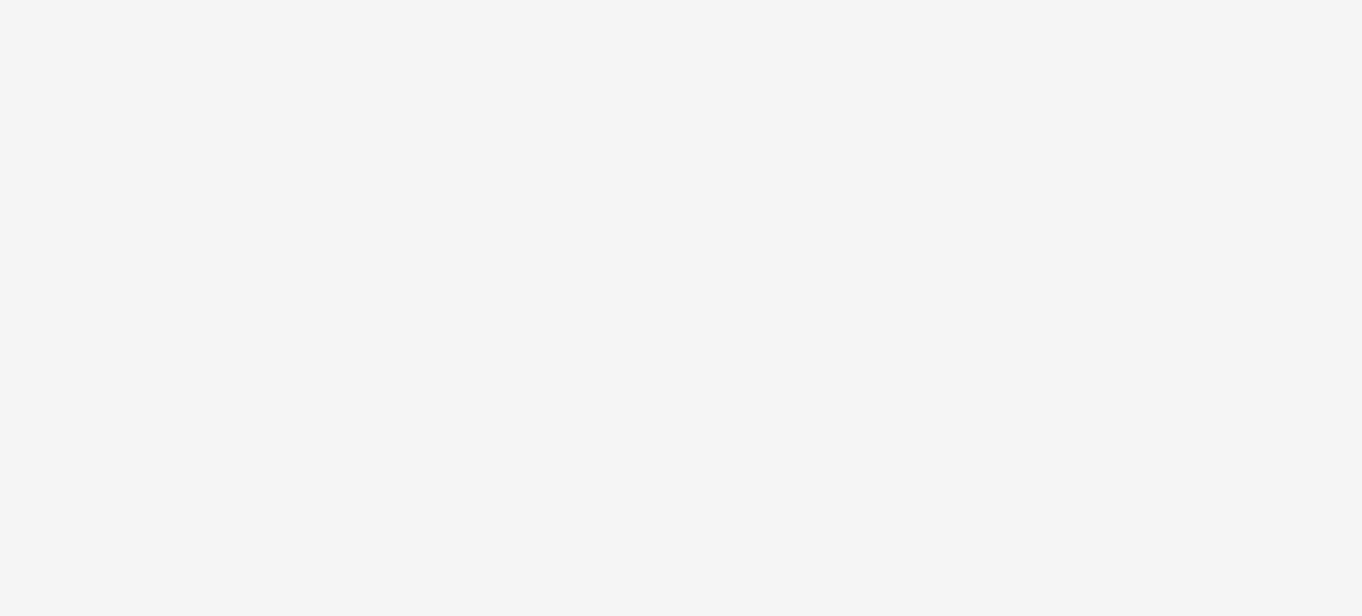
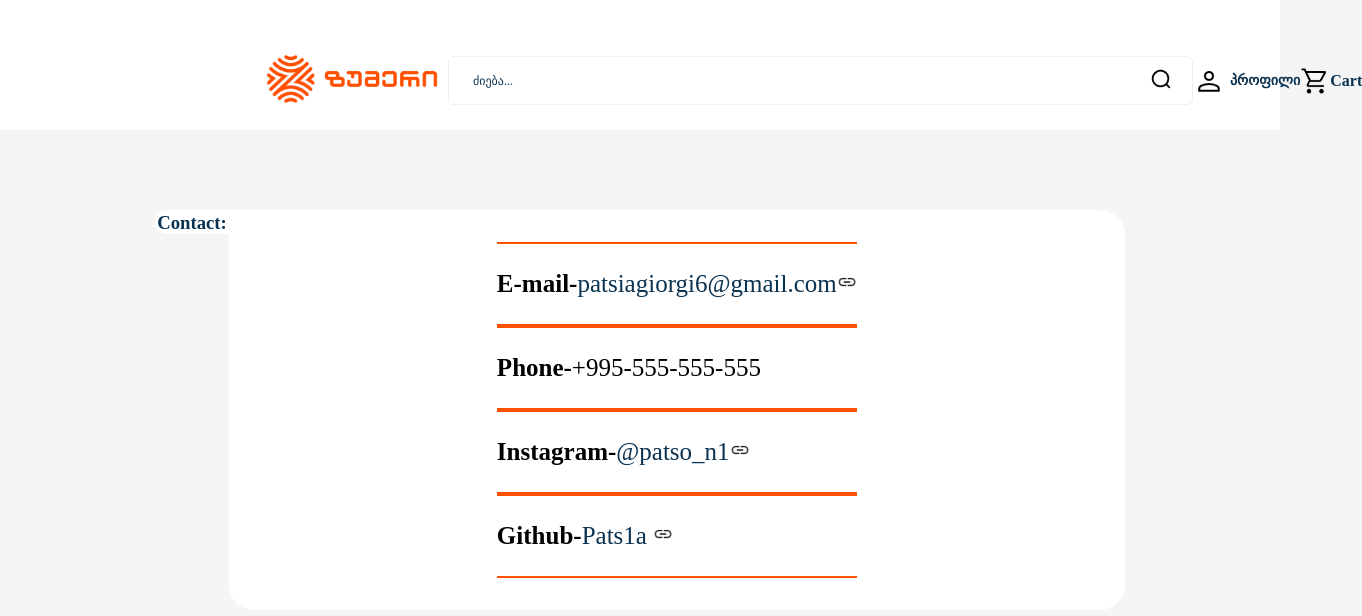
Before and after one commit to Pats1a/E-commerce-project, a React (Vite) app: page /contact in a window 1280 px wide. Before the commit this address had no page. Shown: the top 616 px of the page, 1362 px wide, since content can reach past the window. Built offline with nearby package versions, Linux system fonts and the light colour scheme; a web font is replaced by a local one.

Commit message:
added Shopping Cart functionality

```diff
--- a/src/App.css
+++ b/src/App.css
@@ -377,6 +377,7 @@ margin-left: 210px;
   border: none;
   border-radius: 5px;
   transition: 0.5s;
+  cursor: pointer;
 }
 
 .product-button:hover{
@@ -454,7 +455,9 @@ margin-left: 210px;
 }
 
 .cart-added-products{
+  overflow: scroll;
   background-color: white;
+  padding: 10px;
   width: 45%;
   height: 40vh;
   margin-top: 4vh;
@@ -589,4 +592,138 @@ margin-left: 210px;
   background-color: #ff5100;
   color: white;
   font-family: Noto-sans;
+  cursor: pointer;
 }
+
+.footer {
+  background-color: #ff51001f;
+  text-align: center;
+  position: fixed;
+  bottom: 0;
+  width: 100%;
+}
+
+.contact-link {
+  font-size: 12px;
+  font-family: Noto-sans;
+  color: #ffffff;
+  background-color: #ff6b26;
+  padding: 2px;
+  border-radius: 8px;
+  text-decoration: none;
+  font-weight: bold;
+}
+
+.contact-page{
+  display: flex;
+  justify-content: center;
+  margin-top: 10vh;
+  width: 100%;
+  height: 50vh;
+}
+
+.contact-page-header{
+  border-radius: 15px 0px 0px 15px;
+  padding: 2px;
+  font-family: Noto-sans;
+  background-color: white;
+  color: #0a3251;
+  height: 3vh;
+}
+
+.contact-page-info{
+  display: flex;
+  justify-content: center;
+  align-items: center;
+  padding: 20px 10px;
+  border-radius: 0px 25px 25px 25px;
+  background-color: white;
+  width: 70%;
+  height: 50vh;
+}
+
+.contact-page-ul{
+  list-style: none;
+  line-height: 10vh;
+  font-family: Noto-sans;
+  font-size: 25px;
+}
+
+.contact-page-ul li{
+  display: flex;
+  align-items: center;
+  border-top: 2px solid #ff5000;
+  border-bottom: 2px solid #ff5000;
+}
+
+.contact-page-ul li span{
+  font-weight: bolder;
+}
+
+.contact-page-ul li a{
+  text-decoration: none;
+  color: #0a3251;
+  font-weight: 400;
+  transition: 0.2s;
+}
+
+.contact-page-ul li a:hover{
+  color: #ff5100;
+}
+
+.contact-link-icon{
+  width: 20px;
+}
+
+.cart-item-ul{
+ list-style-type: none;
+}
+
+.cart-item-li{
+  display: flex;
+  flex-direction: row;
+  justify-content: space-between;
+  align-items: center;
+  padding: 10px 0px;
+  border-bottom: #ff5000 2px solid;
+  font-family: Noto-sans;
+}
+
+.cart-item-img{
+  width: 10vh;
+  border: 2px #ff51008a solid;
+  border-radius: 5px;
+}
+
+.cart-item-title{
+  font-weight: bolder;
+}
+
+.cart-item-price{
+  display: flex;
+  gap: 5px;
+  align-items: center;
+  font-weight: 500;
+}
+
+.cart-item-price span{
+  font-size: 22px;
+  font-weight: bolder;
+  color: #ff5100;
+}
+
+.cart-item-remove{
+  cursor: pointer;
+  font-family: Noto-sans;
+  font-weight: bolder;
+  padding: 5px 15px;
+  background-color: rgb(182, 9, 9);
+  border: none;
+  border-radius: 7px;
+  color: white;
+  transition: 0.5s;
+}
+
+.cart-item-remove:hover{
+  background-color: rgb(97, 1, 1);
+}
--- a/src/App.tsx
+++ b/src/App.tsx
@@ -1,21 +1,19 @@
-import { useState } from 'react'
-import Navbar from "./navbar"
-import { Routes, Route } from 'react-router-dom'
-import { ShoppingCart } from './pages/cart'
-import  MainPage from "./pages/full"
-import ProductPage from './pages/product'
-import './App.css'
+import { Routes, Route } from 'react-router-dom';
+import { ShoppingCart } from './pages/cart';
+import MainPage from './pages/full';
+import ProductPage from './pages/product';
+import ContactPage from './pages/contact';
+import './App.css';
 
 function App() {
-
   return (
     <Routes>
-      <Route path='/' element = {<MainPage/>}></Route>
-      <Route path='/cart' element={<ShoppingCart/>}></Route>
-      <Route path='/products/:id' element={<ProductPage/>}></Route>
+      <Route path="/" element={<MainPage />} />
+      <Route path="/cart" element={<ShoppingCart />} />
+      <Route path="/products/:id" element={<ProductPage />} />
+      <Route path="/contact" element={<ContactPage />} />
     </Routes>
-  )
+  );
 }
 
-
 export default App;
--- a/src/navbar.tsx
+++ b/src/navbar.tsx
@@ -1,5 +1,4 @@
 import { useState, useRef, useEffect } from 'react';
-import { NavLink } from 'react-router-dom'
 import { Link } from 'react-router-dom'
 import zoomerlogo from './images/zoommerlogo.png'
 import profileIcon from './images/profile-icon.png'
@@ -7,6 +6,10 @@ import ShoppingCart from './images/shopping-cart.png'
 import searchIcon from './images/search-icon.png'
 import './App.css'
 
+
+interface Contains {
+  contains: (target: Node) => boolean;
+}
 
 export default function Navbar() {
   const [showDropdown, setShowDropdown] = useState(false);
@@ -17,7 +20,7 @@ export default function Navbar() {
   };
 
   const handleClickOutside = (event: MouseEvent) => {
-    if (dropdownRef.current && 'contains' in dropdownRef.current && !dropdownRef.current.contains(event.target as Node)) {
+    if (dropdownRef.current && 'contains' in dropdownRef.current && !(dropdownRef.current as Contains).contains(event.target as Node)) {
       setShowDropdown(false);
     }
   };
@@ -61,7 +64,7 @@ export default function Navbar() {
               )}
             </div>
           </div>
-          <Link className='cart-link' to="/Cart"><img className='cart-image' src={ShoppingCart} alt="Cart" />0 ₾</Link>
+          <Link className='cart-link' to="/Cart"><img className='cart-image' src={ShoppingCart} alt="Cart" />Cart</Link>
         </li>
       </ul>
     </nav>
--- a/src/pages/cart.tsx
+++ b/src/pages/cart.tsx
@@ -1,8 +1,40 @@
+import React, { useEffect, useState } from 'react';
+import { Link } from 'react-router-dom';
 import Navbar from "../navbar"
 import whiteBurgerMenu from "../images/white-burger-menu.png";
 
+interface CartItem {
+    id: number;
+    title: string;
+    image: string;
+    price: number;
+  }
+
+  interface LimitedParagraphProps {
+    text: string;
+    limit: number;
+  }
 export function ShoppingCart(){
+    const [cartItems, setCartItems] = useState<CartItem[]>([]);
+      const LimitedParagraph: React.FC<LimitedParagraphProps> = ({ text, limit }) => {
+        const words = text.split(' ');
+        const limitedText = words.slice(0, limit).join(' ');
 
+        return <p className='cart-item-title'>{limitedText} ...</p>;
+      };
+
+    useEffect(() => {
+        const storedItems = localStorage.getItem('cartItems');
+        if (storedItems) {
+          setCartItems(JSON.parse(storedItems));
+        }
+      }, []);
+
+      const removeFromCart = (itemId: number) => {
+        const updatedCartItems = cartItems.filter(item => item.id !== itemId);
+        setCartItems(updatedCartItems);
+        localStorage.setItem('cartItems', JSON.stringify(updatedCartItems));
+      };
     return (
     <>
         <Navbar/>
@@ -16,16 +48,27 @@ export function ShoppingCart(){
                     <h1>მთავარი 🡢 კალათა</h1>
                 </div>
             </div>
-
         </div>
         <div className="cart-info">
-            <div className="cart-added-products">
-
-            </div>
+        <div className="cart-added-products">
+            <ul className='cart-item-ul'>
+                {cartItems.map(item => (
+                <li className='cart-item-li' key={item.id}>
+                    <img className='cart-item-img' src={item.image} alt="Product" />
+                        <LimitedParagraph text={item.title} limit={7} />
+                        <p className='cart-item-price'>{Math.round(item.price)}<span>₾</span></p>
+                    <button className='cart-item-remove' onClick={() => removeFromCart(item.id)}>წაშლა</button>
+                </li>
+                ))}
+            </ul>
+        </div>
             <div className="cart-paying">
 
             </div>
         </div>
+        <footer className='footer'>
+            <Link to='/contact' className='contact-link'>Contact</Link>
+        </footer>
     </>
     )
 }
--- /dev/null
+++ b/src/pages/contact.tsx
@@ -0,0 +1,23 @@
+import Navbar from "../navbar"
+import LinkIcon from '../images/link-icon.png'
+
+export default function ContactPage(){
+
+
+    return(
+        <>
+            <Navbar/>
+            <div className="contact-page">
+                <h3 className="contact-page-header">Contact:</h3>
+                <div className="contact-page-info">
+                    <ul className="contact-page-ul">
+                        <li><span>E-mail-</span><a target="_blank" href="https://mail.google.com">patsiagiorgi6@gmail.com<img className="contact-link-icon" src={LinkIcon}/></a></li>
+                        <li><span>Phone-</span>+995-555-555-555</li>
+                        <li><span>Instagram-</span><a target="_blank" href="https://www.instagram.com/patso_n1/">@patso_n1<img className="contact-link-icon" src={LinkIcon}/></a></li>
+                        <li><span>Github-</span><a target="_blank" href="https://github.com/Pats1a">Pats1a <img className="contact-link-icon" src={LinkIcon}/></a></li>
+                    </ul>
+                </div>
+            </div>
+        </>
+    )
+}
--- a/src/pages/product.tsx
+++ b/src/pages/product.tsx
@@ -1,6 +1,7 @@
 import React, { useEffect, useState } from 'react';
 import Navbar from '../navbar';
 import { useParams } from 'react-router-dom';
+import { Link } from 'react-router-dom';
 import axios from 'axios';
 
 interface Product {
@@ -35,10 +36,17 @@ export default function ProductPage() {
     setShowFullDescription(!showFullDescription);
   };
 
+  const handleAddToCart = () => {
+    const cartItems = JSON.parse(localStorage.getItem('cartItems') || '[]');
+    const item = { id: product?.id, title: product?.title, image: product?.images[0], price: product?.price };
+    cartItems.push(item);
+    localStorage.setItem('cartItems', JSON.stringify(cartItems));
+  };
+
+
   if (!product) {
     return <div>Loading...</div>;
   }
-
   return (
     <>
       <Navbar />
@@ -53,7 +61,7 @@ export default function ProductPage() {
               <div className="window-info-payment">
                 <div className="window-payment">
                   <p className="window-price">{Math.round(product.price)} <span>₾</span></p>
-                  <button className="window-btn">კალათაში დამატება</button>
+                  <button className="window-btn" onClick={handleAddToCart}>კალათაში დამატება</button>
                 </div>
                 <div className="short-desc">
                   <p className="short-desc-text">ბრენდი: {product.brand}</p>
@@ -73,6 +81,9 @@ export default function ProductPage() {
           </button>
         </div>
       </div>
+        <footer className='footer'>
+            <Link to='/contact' className='contact-link'>Contact</Link>
+        </footer>
     </>
   );
 }
--- a/src/product-field.tsx
+++ b/src/product-field.tsx
@@ -40,6 +40,7 @@ function Products() {
   };
 
   return (
+    <div className='product-page'>
       <div className='product-field'>
         <div className='product-field-header'>
           <div className='products-icon'>
@@ -50,12 +51,15 @@ function Products() {
         <div className="all-product">
           {item.map((product) => (
             <div className='every-product' key={product.id}>
+              <div className='product-link'>
                 <Link to={`/products/${product.id}`} className='product-link'>
                   <img className='product-image' src={product.images[0]} alt='' />
                   <LimitedParagraph text={product.title} limit={7} />
                   <p className='product-price'>{Math.round(product.price)} ₾</p>
-            <button onClick={(e) => {e.preventDefault()}} className='product-button'>კალათაში დამატება</button>
+                  <button className='product-button'>პროდუქტზე გადასვლა</button>
                 </Link>
+              </div>
+
             </div>
           ))}
         </div>
@@ -63,6 +67,10 @@ function Products() {
           <button onClick={showMoreProducts} className='show-more-button'>მეტის ნახვა <span>🡳</span></button>
         </div>
       </div>
+      <footer className='footer'>
+        <Link to='/contact' className='contact-link'>Contact</Link>
+      </footer>
+    </div>
   );
 }
 
```
Also changed, not shown: src/images/link-icon.png (added), src/pages/CartContext.tsx (added). Lines whose indentation alone changed are shown as unchanged.
